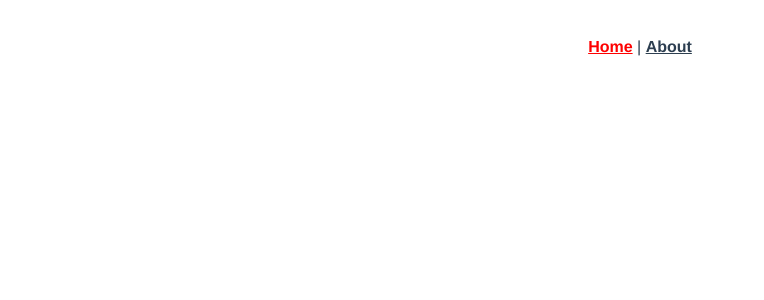
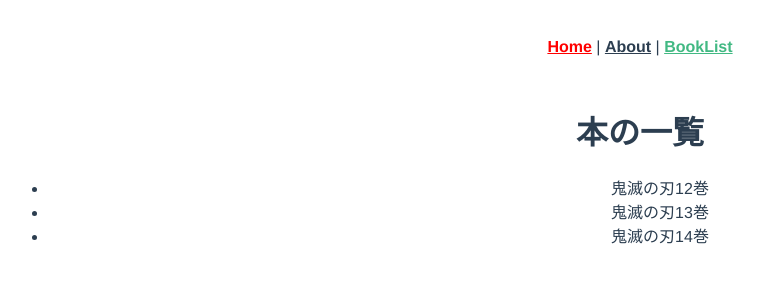
Before and after one commit to ABenn17282002/Vue_Project, a Vue app in the folder vueApp/vue-sample/: page /book in a window 1280 px wide. Shown: the top 300 px of the page, without its empty margins (0-764 px from the left). Built offline with nearby package versions, Linux system fonts and the light colour scheme.

Commit message:
Vue2Router(動的パラメータ+props(1))

```diff
--- a/vueApp/vue-sample/src/App.vue
+++ b/vueApp/vue-sample/src/App.vue
@@ -3,7 +3,8 @@
     <nav>
       <router-link to="/">Home</router-link> |
       <!-- <router-link to="/about" tag="button">About</router-link> -->
-      <router-link to="/about" exact-active-class="test">About</router-link>
+      <router-link to="/about" exact-active-class="test">About</router-link> |
+      <router-link to="/book">BookList</router-link>
     </nav>
     <router-view />
   </div>
--- /dev/null
+++ b/vueApp/vue-sample/src/components/BookDetail.vue
@@ -0,0 +1,11 @@
+<template>
+  <div>
+    <p>本の詳細</p>
+  </div>
+</template>
+
+<script>
+export default {};
+</script>
+
+<style></style>
--- a/vueApp/vue-sample/src/router/index.ts
+++ b/vueApp/vue-sample/src/router/index.ts
@@ -1,29 +1,42 @@
-import Vue from 'vue'
-import VueRouter, { RouteConfig } from 'vue-router'
-import HomeView from '../views/HomeView.vue'
+import Vue from "vue";
+import VueRouter, { RouteConfig } from "vue-router";
+import HomeView from "../views/HomeView.vue";
+import BookList from "../views/BookList.vue";
+import BookDetail from "@/components/BookDetail.vue";
 
-Vue.use(VueRouter)
+Vue.use(VueRouter);
 
 const routes: Array<RouteConfig> = [
   {
-    path: '/',
-    name: 'home',
-    component: HomeView
+    path: "/",
+    name: "home",
+    component: HomeView,
   },
   {
-    path: '/about',
-    name: 'about',
+    path: "/about",
+    name: "about",
     // route level code-splitting
     // this generates a separate chunk (about.[hash].js) for this route
     // which is lazy-loaded when the route is visited.
-    component: () => import(/* webpackChunkName: "about" */ '../views/AboutView.vue')
-  }
-]
+    component: () =>
+      import(/* webpackChunkName: "about" */ "../views/AboutView.vue"),
+  },
+  {
+    path: "/book",
+    name: "BookList",
+    component: BookList,
+  },
+  {
+    path: "/book/:id",
+    name: "Book",
+    component: BookDetail,
+  },
+];
 
 const router = new VueRouter({
-  mode: 'history',
+  mode: "history",
   base: process.env.BASE_URL,
-  routes
-})
+  routes,
+});
 
-export default router
+export default router;
--- a/vueApp/vue-sample/src/views/AboutView.vue
+++ b/vueApp/vue-sample/src/views/AboutView.vue
@@ -6,7 +6,7 @@
   </div>
 </template>
 
-<script lang="ts">
+<script>
 export default {
   name: "AboutView",
   methods: {
--- /dev/null
+++ b/vueApp/vue-sample/src/views/BookList.vue
@@ -0,0 +1,47 @@
+<template>
+  <div>
+    <h1>本の一覧</h1>
+    <ul>
+      <li @click="showBookDetail(book.id)" v-for="book in books" :key="book.id">
+        {{ book.title }}
+      </li>
+    </ul>
+  </div>
+</template>
+
+<script>
+export default {
+  name: "BookList",
+  data() {
+    return {
+      bookIndex: -1,
+      books: [
+        {
+          id: 1,
+          title: "鬼滅の刃12巻",
+          content: "上限の鬼パワハラ会議～刀鍛冶の里上限襲来まで",
+        },
+        {
+          id: 2,
+          title: "鬼滅の刃13巻",
+          content: "上弦の伍・玉壺、上弦の肆・半天狗との激闘",
+        },
+        {
+          id: 3,
+          title: "鬼滅の刃14巻",
+          content: "時透無一郎の覚醒と恋柱「甘露寺蜜璃」の参戦！！",
+        },
+      ],
+    };
+  },
+  methods: {
+    showBookDetail(id) {
+      console.log(id);
+      this.bookIndex = id - 1;
+      console.log(this.bookIndex);
+    },
+  },
+};
+</script>
+
+<style></style>
```
